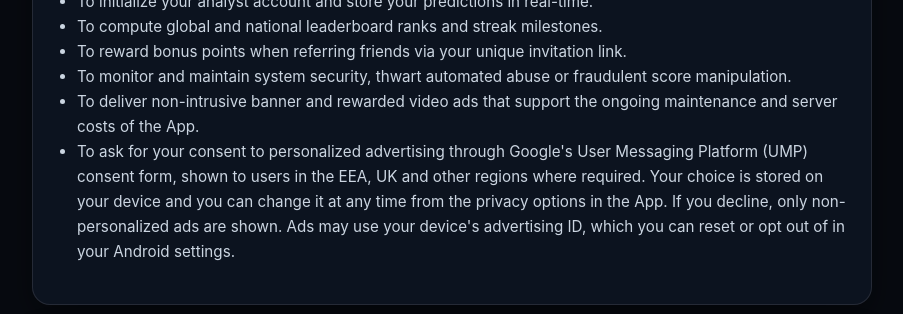
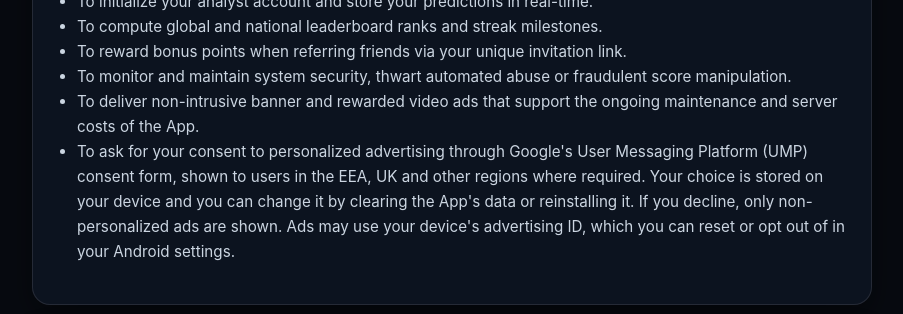
Before and after one commit to cynorra/cynorra.github.io, a plain HTML site: page matchpick/privacy-policy.html in a window 1280 px wide. Shown: the part 1820-2134 px from the top of the page, without its empty margins (188-1091 px from the left). Drawn offline with Linux system fonts and the light colour scheme.

Commit message:
matchpick: privacy policy - correct consent wording

```diff
--- a/matchpick/privacy-policy.html
+++ b/matchpick/privacy-policy.html
@@ -200,7 +200,7 @@
       <li>To reward bonus points when referring friends via your unique invitation link.</li>
       <li>To monitor and maintain system security, thwart automated abuse or fraudulent score manipulation.</li>
       <li>To deliver non-intrusive banner and rewarded video ads that support the ongoing maintenance and server costs of the App.</li>
-      <li>To ask for your consent to personalized advertising through Google's User Messaging Platform (UMP) consent form, shown to users in the EEA, UK and other regions where required. Your choice is stored on your device and you can change it at any time from the privacy options in the App. If you decline, only non-personalized ads are shown. Ads may use your device's advertising ID, which you can reset or opt out of in your Android settings.</li>
+      <li>To ask for your consent to personalized advertising through Google's User Messaging Platform (UMP) consent form, shown to users in the EEA, UK and other regions where required. Your choice is stored on your device and you can change it by clearing the App's data or reinstalling it. If you decline, only non-personalized ads are shown. Ads may use your device's advertising ID, which you can reset or opt out of in your Android settings.</li>
     </ul>
   </div>
 
```
